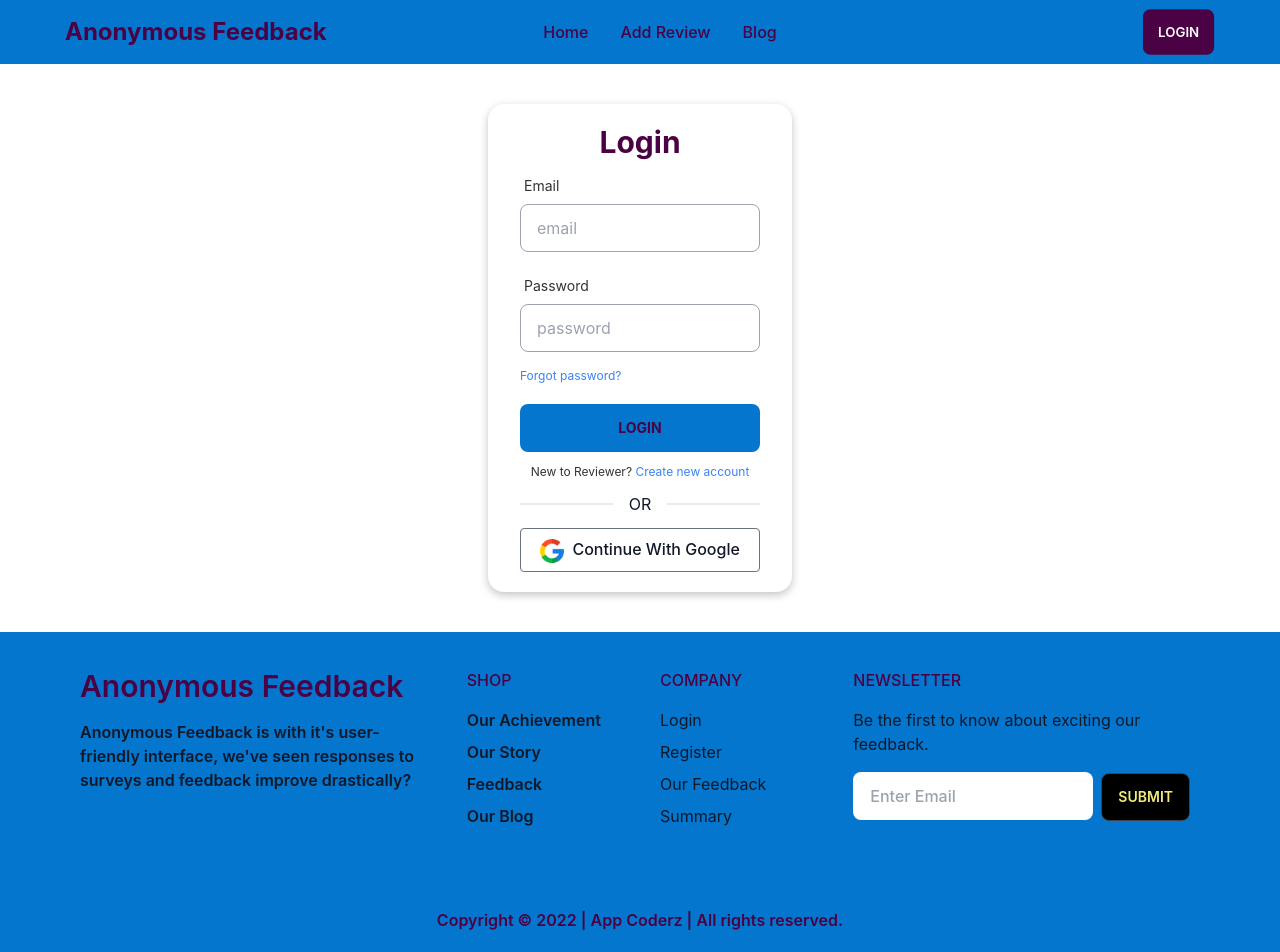
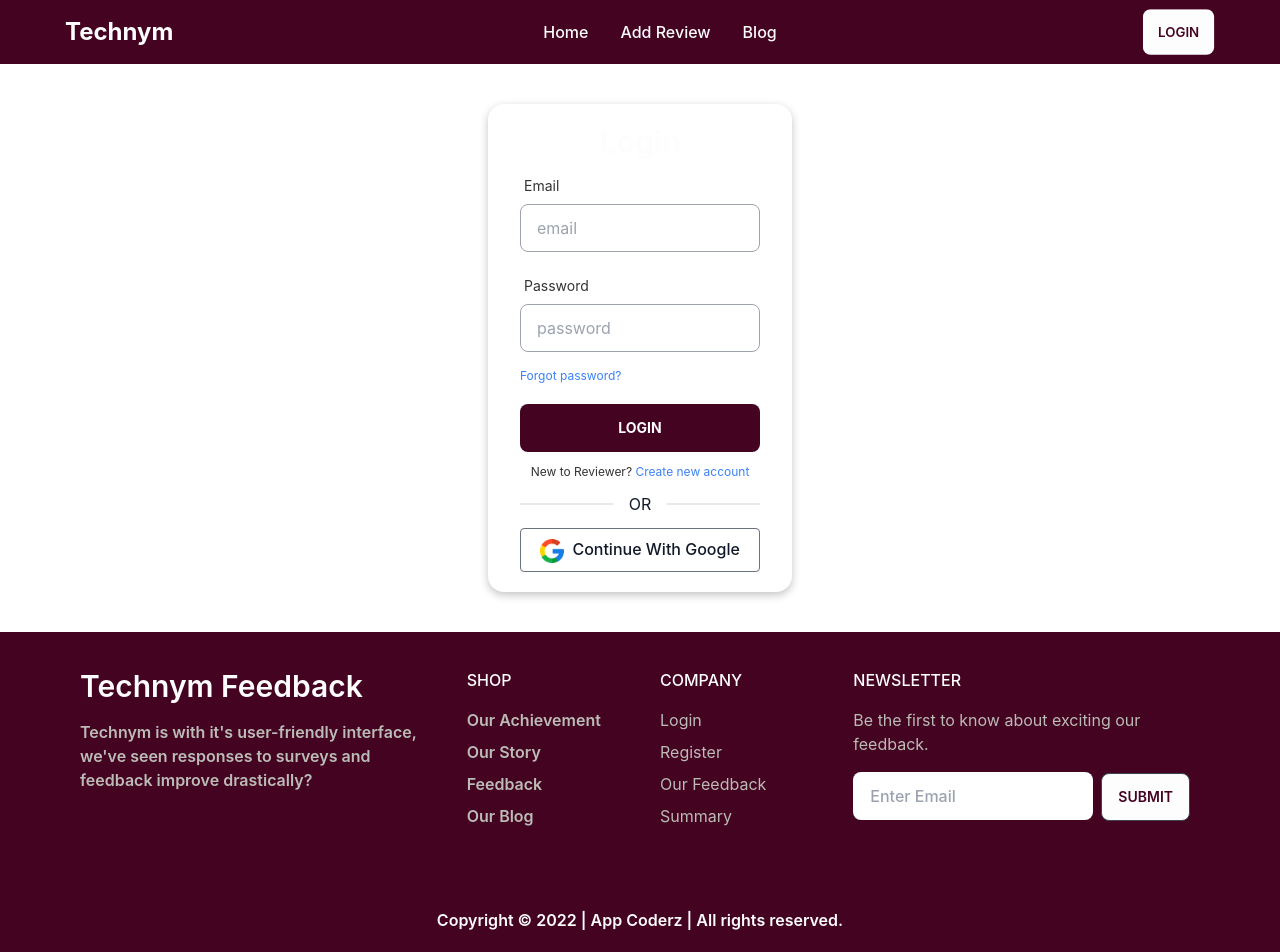
Before and after one commit to ShamimHosen75/Anonymous-Feedback-Client, a React (Create React App) app: page /login in a window 1280 px wide. Built offline with nearby package versions, Linux system fonts and the light colour scheme; no server answers.

Commit message:
changes UI color

```diff
--- a/src/pages/Blog/Blog.js
+++ b/src/pages/Blog/Blog.js
@@ -3,7 +3,7 @@ import React from 'react';
 const Blog = () => {
     return (
         <div className='mx-10 mt-8'>
-           <h1 className='text-4xl font-bold text-center'>Welcome our blogs!</h1>
+           <h1 className='text-4xl text-primary font-bold text-center'>Welcome our blogs!</h1>
         </div>
     );
 };
--- a/src/pages/Dashboard/AddReview.js
+++ b/src/pages/Dashboard/AddReview.js
@@ -4,10 +4,8 @@ import { toast } from "react-toastify";
 const AddReview = () => {
  const handleReviewAdd = (e) => {
   e.preventDefault();
-  const name = e.target.name.value;
-  const Address = e.target.address.value;
-  const description = e.target.description.value;
-  const newReview = { name, Address, description };
+  const feedback = e.target.feedback.value;
+  const newReview = { feedback };
 
   fetch("http://localhost:5000/reviews", {
    method: "POST",
@@ -19,17 +17,17 @@ const AddReview = () => {
    .then((res) => res.json())
    .then((data) => {
     if (data.success) {
-     toast.success(`${name} Review Added`);
+     toast.success(` Review Added`);
      e.target.reset();
     } else {
-     toast.error(`${name} Please again fill the form`);
+     toast.error(`Please again fill the form`);
     }
    });
  };
 
  return (
   <div className="ml-5 text-center">
-   <h2 className="text-3xl my-7 font-medium">Add New Review</h2>
+   <h2 className="text-3xl text-primary my-7 font-medium">Add New Review</h2>
    <div className="flex items-center justify-center">
    <div className="sm:w-1/2 text-center items-center bg-gray-200 p-10 sm:p-5 rounded-md mr-5">
     <form onSubmit={handleReviewAdd}>
@@ -38,7 +36,7 @@ const AddReview = () => {
        <h4 className="label-text text-lg font-bold">Add Review</h4>
       </label>
       <textarea
-       name="description"
+       name="feedback"
        className="textarea"
        placeholder="Enter your feedback"
       ></textarea>
@@ -46,7 +44,7 @@ const AddReview = () => {
 
      <div className="form-control mt-6">
       <input
-       className="btn btn-secondary text-white"
+       className="btn btn-primary text-white"
        type="submit"
        value="Submit"
       />
--- a/src/pages/Dashboard/Dashboard.js
+++ b/src/pages/Dashboard/Dashboard.js
@@ -12,14 +12,15 @@ const Dashboard = () => {
   <div className="drawer drawer-mobile">
    <input id="sidebar-open" type="checkbox" className="drawer-toggle" />
    <div className="drawer-content">
-    <h2 className="text-4xl text-secondary font-bold mt-5 ml-3 sm:ml-0">
+    <h2 className="text-4xl text-primary font-bold mt-5 ml-3 sm:ml-0">
      Welcome to your Dashboard
     </h2>
     <Outlet></Outlet>
    </div>
    <div className="drawer-side">
     <label htmlFor="sidebar-open" className="drawer-overlay"></label>
-    <ul className="menu py-4 pl-4 pr-10 overflow-y-auto w-54 mr-3 bg-secondary text-white">
+    <ul className="menu py-4 pl-4 pr-10 overflow-y-auto w-54 mr-3 bg-sky-900
+     text-white">
      <li>
       <Link to="/dashboard">My Profile</Link>
      </li>
--- a/src/pages/Home/Banner.js
+++ b/src/pages/Home/Banner.js
@@ -1,14 +1,28 @@
-import React from 'react';
+import React from "react";
 
 const Banner = () => {
  return (
   <div className="hero mb-12 pt-10 sm:mb-14 sm:pt-14">
    <div className="hero-content flex-col lg:flex-row-reverse p-1 sm:p-4 mb-4 sm:mb-0">
-                <img src="https://i.ibb.co/jW4vFqn/banner.png" className="sm:max-w md:w-1/2 rounded-lg shadow-2xl" alt=''/>
-                <div className='text-gray-900'>
-                    <h1 className="text-5xl font-bold leading-tight text-secondary">Integrations keep feedback on track</h1>
-                    <p className="py-6 text-secondary mr-5">Anonymous feedback by AppCoderz. New feature request? Ping the product team automatically. It's easy to build a workflow that works for you.</p>
-                    <button type="button" className="btn btn-primary px-8 border-0 font-bold text-secondary">
+    <img
+     src="https://i.ibb.co/jW4vFqn/banner.png"
+     className="sm:max-w md:w-1/2 rounded-lg shadow-2xl"
+     alt=""
+    />
+    <div className="text-gray-900">
+     <h1 className="text-5xl font-bold leading-tight text-primary">
+      Integrations keep feedback on track
+     </h1>
+     <p className="py-6 text-gray-600 font-semibold mr-5">
+      Technym feedback by AppCoderz. New feature request? <br />
+      Ping the product team automatically. It's easy to build a workflow
+      <br /> that works for you.
+     </p>
+     <button
+      type="button"
+      className="btn btn-primary px-8 border-0 font-bold text-secondary
+      hover:bg-black hover:text-white"
+     >
       Give feedback
      </button>
     </div>
--- a/src/pages/Home/Review.js
+++ b/src/pages/Home/Review.js
@@ -19,7 +19,7 @@ const Review = () => {
   <Loading loadingStatus="true"></Loading>
  ) : (
   <div className="mx-4 sm:mx-10 mb-24">
-   <h2 className="text-4xl text-center font-bold text-gray-900 mb-14">
+   <h2 className="text-4xl text-center font-bold text-primary mb-14">
     Customers Feedback
    </h2>
    <div className="grid grid-cols-1 md:grid-cols-3 gap-8">
@@ -28,13 +28,14 @@ const Review = () => {
      .reverse()
      .map((rev) => (
       <div key={rev._id} className="card bg-base-100 shadow-xl">
-       <div className="card-body text-secondary">
+       <div className="card-body text-primary">
         <div className="flex mt-6">
          {/* <div className="ml-4">
           <h5 className="text-xl text-bold">{rev.name}</h5>
           <p>{rev.Address}</p>
          </div> */}
-         <p className="inline font-medium">Review :{rev.description?.slice(0, 110)}</p>
+         <p className="inline font-medium text-black">Review :
+          {rev.feedback?.slice(0, 200)}</p>
         </div>
 
        </div>
--- a/src/pages/shared/Footer.js
+++ b/src/pages/shared/Footer.js
@@ -1,27 +1,29 @@
-import React, { useState } from 'react';
+import React, { useState } from "react";
 
 const Footer = () => {
-
  const year = new Date().getFullYear();
 
-    const [email,setEmail] = useState("");
+ const [email, setEmail] = useState("");
 
  const handleNewsLater = (e) => {
   e.preventDefault();
   setEmail("");
-    }
+ };
 
  return (
   <footer className="bg-primary text-secondary text-center sm:text-left px-10 sm:px-20">
    <div className="container py-5">
     <div className="grid sm:grid-cols-12 gap-10 py-4">
      <div className="sm:col-start-1 sm:col-end-5 mb-4 mb-lg-0">
-                        <h3 className='text-3xl font-semibold mb-4'>Anonymous Feedback</h3>
-                        <p className="font-italic text-gray-900 font-semibold">Anonymous Feedback is with it's user-friendly interface, we've seen responses to surveys and feedback improve drastically?</p>
+      <h3 className="text-3xl font-semibold mb-4">Technym Feedback</h3>
+      <p className="font-italic text-[#bcbcb6] font-semibold">
+      Technym is with it's user-friendly interface, we've seen
+       responses to surveys and feedback improve drastically?
+      </p>
      </div>
      <div className="sm:col-start-5 sm:col-end-7 mb-4 mb-lg-0">
       <h6 className="uppercase font-medium mb-4">Shop</h6>
-                        <ul className="list-unstyled mb-0 text-gray-900 font-semibold">
+      <ul className="list-unstyled mb-0 text-[#bcbcb6] font-semibold">
        <li className="mb-2  ">Our Achievement</li>
        <li className="mb-2 ">Our Story</li>
        <li className="mb-2 ">Feedback</li>
@@ -30,7 +32,7 @@ const Footer = () => {
      </div>
      <div className="sm:col-start-7 sm:col-end-9 mb-4 mb-lg-0">
       <h6 className="uppercase font-medium mb-4">Company</h6>
-                        <ul className="list-unstyled mb-0 text-gray-900 font semibold">
+      <ul className="list-unstyled mb-0 text-[#bcbcb6] font semibold">
        <li className="mb-2 ">Login</li>
        <li className="mb-2 ">Register</li>
        <li className="mb-2 ">Our Feedback</li>
@@ -39,11 +41,23 @@ const Footer = () => {
      </div>
      <div className="sm:col-start-9 sm:col-end-13 mb-lg-0">
       <h6 className="uppercase font-medium mb-4">Newsletter</h6>
-                        <p className='mb-4 text-gray-900'>Be the first to know about exciting our feedback.</p>
+      <p className="mb-4 text-[#bcbcb6]">
+       Be the first to know about exciting our feedback.
+      </p>
       <form onSubmit={handleNewsLater}>
-                            <input type="text" value={email} onChange={(e) => setEmail(e.target.value)} placeholder="Enter Email" class="input w-60 max-w-xs text-gray-900 font-medium " />
-                            <input className='btn bg-black text-[#f3ec78]
-                             hover:bg-black hover:text-white  ml-2' type="submit" value="Submit" />
+       <input
+        type="text"
+        value={email}
+        onChange={(e) => setEmail(e.target.value)}
+        placeholder="Enter Email"
+        class="input w-60 max-w-xs text-gray-900 font-medium "
+       />
+       <input
+        className="btn bg-secondary text-primary
+        hover:bg-black hover:text-white ml-2"
+        type="submit"
+        value="Submit"
+       />
       </form>
      </div>
     </div>
@@ -51,8 +65,9 @@ const Footer = () => {
 
    <div className="py-3">
     <div className="container text-center">
-                    <p className="mb-0 py-2 text-secondary font-semibold">Copyright
-                      © {year} | App Coderz | All rights reserved.</p>
+     <p className="mb-0 py-2 text-secondary font-semibold">
+      Copyright © {year} | App Coderz | All rights reserved.
+     </p>
     </div>
    </div>
   </footer>
--- a/src/pages/shared/Navbar.js
+++ b/src/pages/shared/Navbar.js
@@ -53,25 +53,26 @@ const Navbar = () => {
      </label>
      <ul
       tabIndex="0"
-      className="menu menu-compact dropdown-content mt-3 p-2 shadow bg-base-100 text-black rounded-box w-52 font-medium"
+      className="menu menu-compact dropdown-content mt-3 p-2 shadow bg-base-100
+       text-black rounded-box w-52 font-medium"
      >
       {menuItem}
       {user ? (
        <button
         onClick={handleLogOut}
-        className="btn btn-secondary text-white border-0"
+        className="btn btn-primary text-white border-0"
        >
         Sign Out
        </button>
       ) : (
-       <Link to="/login" className="btn btn-secondary text-white border-0">
+       <Link to="/login" className="btn btn-primary text-white border-0">
         Login
        </Link>
       )}
      </ul>
     </div>
     <a className="btn btn-ghost normal-case text-2xl font-bold px-0">
-     Anonymous Feedback
+     Technym
     </a>
    </div>
    <div className="navbar-center hidden lg:flex">
@@ -83,12 +84,14 @@ const Navbar = () => {
     {user ? (
      <button
       onClick={handleLogOut}
-      className="btn btn-secondary text-white border-0"
+      className="btn btn-secondary text-primary
+      hover:bg-black hover:text-white border-0"
      >
       Sign Out
      </button>
     ) : (
-     <Link to="/login" className="btn btn-secondary text-white border-0">
+     <Link to="/login" className="btn btn-secondary text-primary
+     hover:bg-black hover:text-white border-0">
       Login
      </Link>
     )}
--- a/tailwind.config.js
+++ b/tailwind.config.js
@@ -4,8 +4,8 @@ module.exports = {
     themes: [
       {
         mytheme: {
-          primary: "#0476cd",
-          secondary: "#4b0244",
+          primary: "#430321",
+          secondary: "#fdfdfd",
           accent: "#37cdbe",
           neutral: "#3d4451",
           "base-100": "#ffffff",
```
Lines whose indentation alone changed are shown as unchanged.
